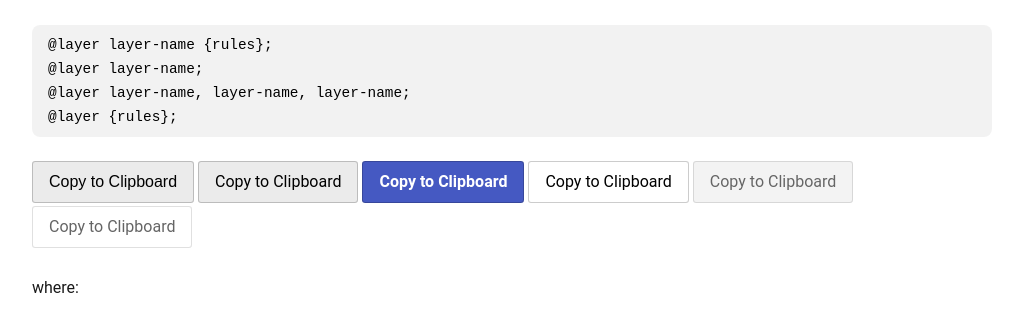
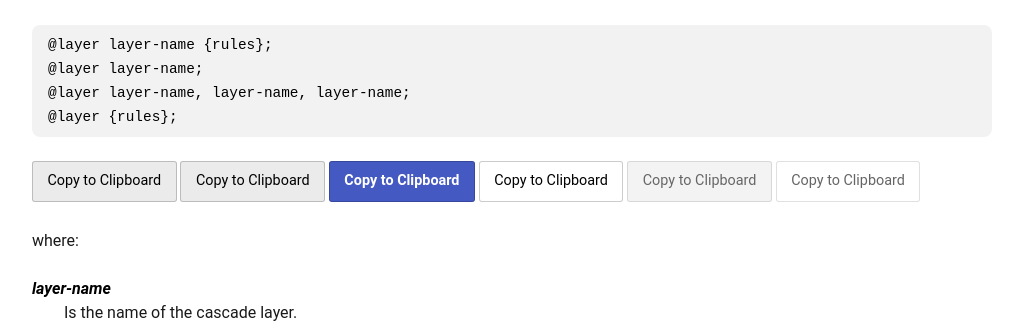
Before and after one commit to sergio9929/default-styling, a plain HTML site: page index.html in a window 1280 px wide. Shown: the part 395-716 px from the top of the page, without its empty margins (128-1151 px from the left). Drawn offline with Linux system fonts and the light colour scheme.

Commit message:
Update default.css

```diff
--- a/css/default.css
+++ b/css/default.css
@@ -45,10 +45,6 @@ html {
 
 [id] {
     scroll-margin-top: 4rem;
-}
-
-input {
-    font-family: 'Roboto', 'Poppins', sans-serif;
 }
 
 h1, h2, h3, h4, h5, h6 {
@@ -240,6 +236,10 @@ hr {
     border-top: .1rem dashed var(--border);
 }
 
+input, button {
+    font-family: inherit;
+}
+
 button, .button, [type="button"], [type="submit"], [type="reset"] {
     --button-hover-shadow: var(--shadow, black);
     --button-hover-transform: translateY(-.2em);
@@ -248,7 +248,7 @@ button, .button, [type="button"], [type="submit"], [type="reset"] {
 
     display: inline-flex;
     align-items: center;
-    font-size: inherit;
+    font-size: .9rem;
     line-height: inherit;
     text-align: center;
 
```
